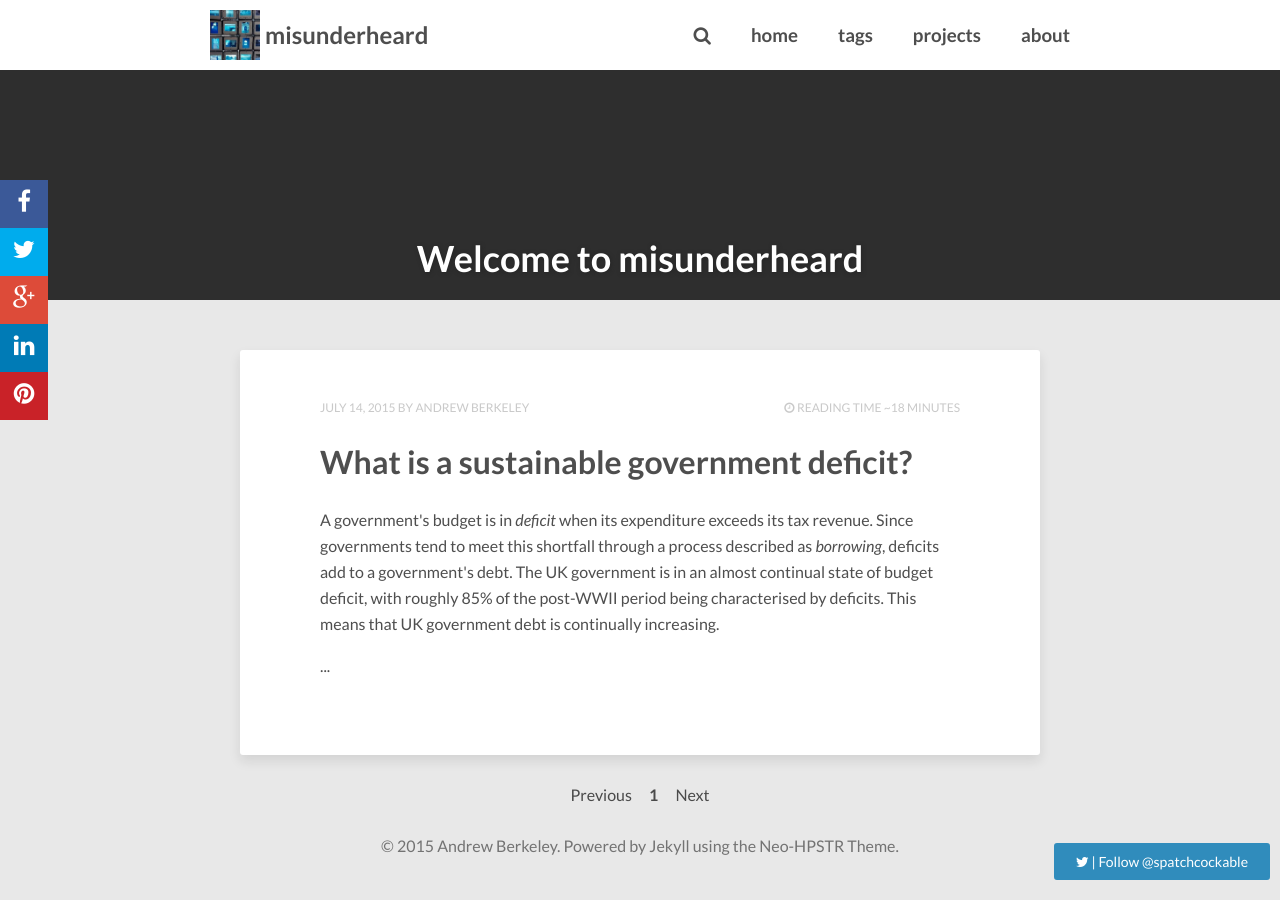
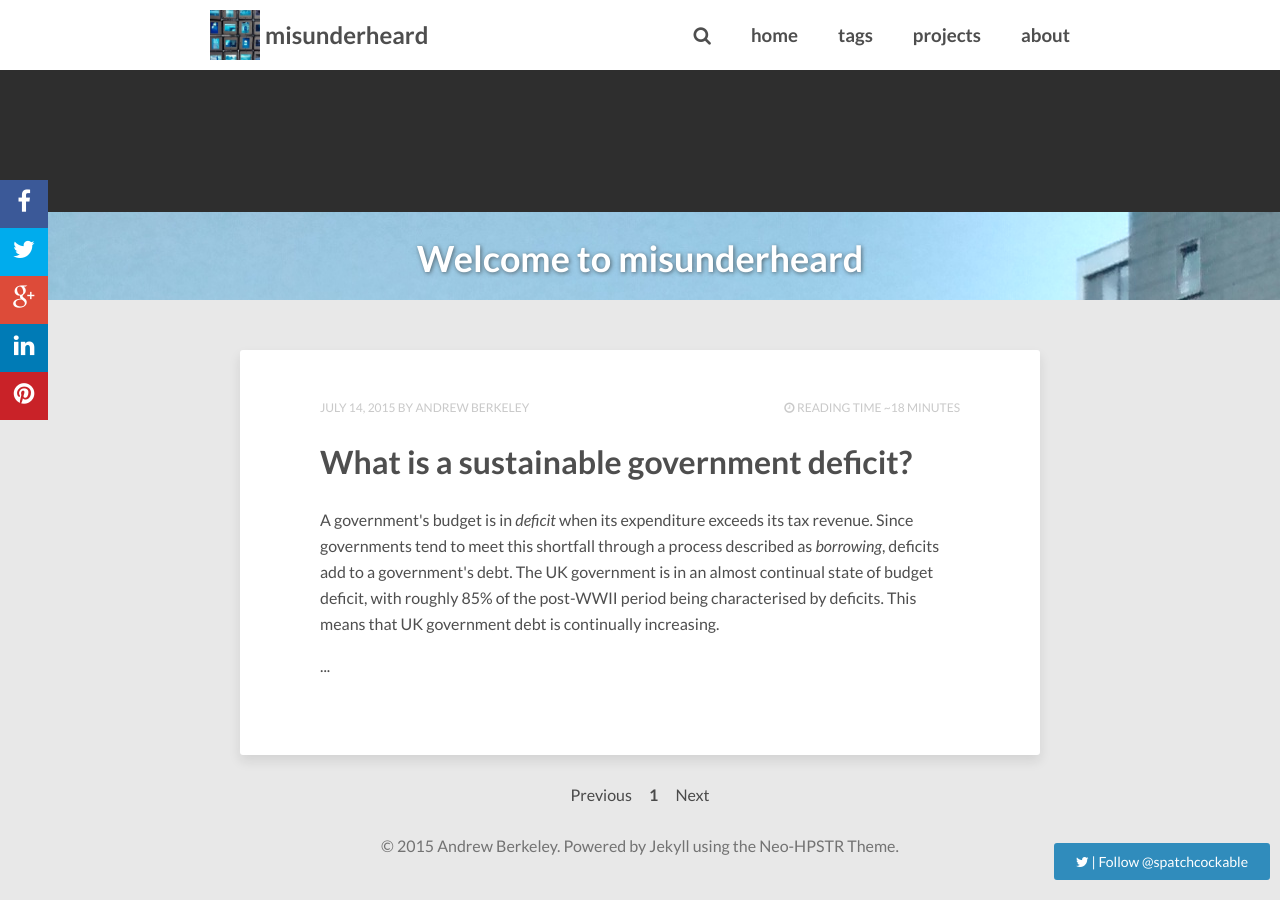
Before and after one commit to spatchcock/spatchcock.github.io, a Jekyll site: the page built from index.html, in a window 1280 px wide. Built offline with Jekyll 4.4.1, drawn with Linux system fonts in a browser that asks for light colours; nearby versions of some CDN libraries; the list of posts is cut into pages by our own code; comment, search, counter and statistics services are not loaded.

Commit message:
fix image ref

```diff
--- a/_includes/header.html
+++ b/_includes/header.html
@@ -43,7 +43,7 @@
       <li class="header-item"><a href="{{site.url}}/search"><h3><i class="fa fa-search"></i></h3></a></li>
     </ul>
   </div>
-  <div class="header-title" style="background-image: /images/graphical_house.jpg">
+  <div class="header-title" style="background-image:url(/images/graphical_house.jpg)">
     <div class="header-title-wrap">
       <h1>{{ page.title }}</h1>
       {% if page.date %}
```
